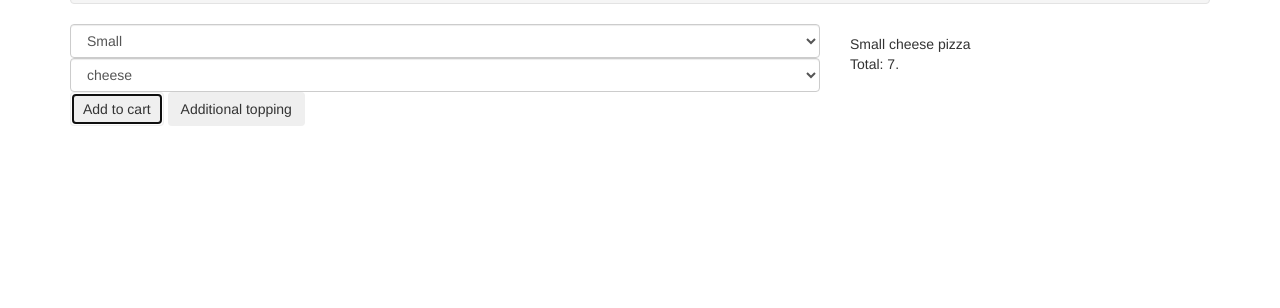
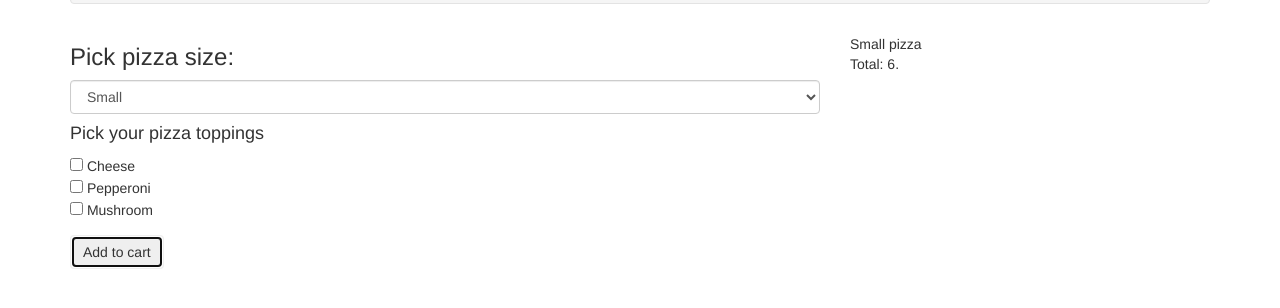
Before and after one commit to philip-putnam/pizza-order, a plain HTML site: page index.html in a window 1280 px wide. Both pictures are taken after a click on the button "Add to cart". Shown: the part 106-414 px from the top of the page. Drawn offline with Linux system fonts and the light colour scheme.

Commit message:
fix bugs add checkbox for toppings

```diff
--- a/index.html
+++ b/index.html
@@ -20,20 +20,21 @@
         <div class="row">
 
           <div class="col-md-8">
+            <h3>Pick pizza size:</h3>
             <select class="form-control" id="user-pizza-size">
               <option>Small</option>
               <option>Medium</option>
               <option>Large</option>
             </select>
 
-            <select class="form-control" id="user-pizza-topping">
-              <option>cheese</option>
-              <option>pepperoni</option>
-              <option>mushroom</option>
-            </select>
+            <div class="form-group">
+              <h4>Pick your pizza toppings</h4>
+              <input type="checkbox" name="user-pizza-toppings" value="cheese"> Cheese<br>
+              <input type="checkbox" name="user-pizza-toppings" value="pepperoni"> Pepperoni<br>
+              <input type="checkbox" name="user-pizza-toppings" value="mushroom"> Mushroom<br>
+            </div>
 
             <button class="btn" id="add-to-cart-button" type="button">Add to cart</button>
-            <button class="btn" id="add-topping-button" type="button">Additional topping</button>
 
           </div>
 
--- a/js/scripts.js
+++ b/js/scripts.js
@@ -62,43 +62,32 @@ Order.prototype.returnOrderInfo = function(pizzaNumber) {
 function displayOrder (userOrderInfo) {
   $(".col-md-4").append(userOrderInfo.pizzaSize + " ");
   userOrderInfo.pizzaToppings.forEach(function(topping) {
-    $(".col-md-4").append(" " + topping + " ");
+    $(".col-md-4").append(" " + topping + ", ");
   })
   $(".col-md-4").append("pizza<br>");
   $(".col-md-4").append("Total: " + userOrderInfo.orderTotal + ".<br>");
 }
 
-
-
 $(document).ready(function() {
+var additionalToppingFieldPopulator = [];
+var toppingsCounter = 0;
 
   $("#add-to-cart-button").click(function() {
     var userOrder = new Order();
     var userPizza = new Pizza();
     var userTopping = [];
     var userPizzaSize = $("#user-pizza-size").val();
-    var userPizzaTopping = $("#user-pizza-topping").val();
-    userTopping.push(userPizzaTopping);
-    if (userPizzaTopping = $("#user-add-topping").val()) {
-      userTopping.push(userPizzaTopping);
-    };
+    $("input:checkbox[name=user-pizza-toppings]:checked").each(function() {
+      userTopping.push($(this).val());
+    })
     userPizza.createPizza(userPizzaSize, userTopping);
     userOrder.addPizzaToOrder(userPizza);
     userOrder.orderPrice();
-    // $(".col-md-4").append(userOrder.pizzas[0].pizzaSize + " " + userOrder.pizzas[0].pizzaToppings[0] + " pizza ");
-    // $(".col-md-4").append("Total: $" + userOrder.orderPrice() + "<br>");
 
     var outputOrder = userOrder.returnOrderInfo(0);
     displayOrder(outputOrder);
+
+    $("#user-add-topping").hide();
   });
 
-  $("#add-topping-button").click(function() {
-    $("#add-to-cart-button").before('<select class="form-control" id="user-add-topping">' +
-                                      '<option>extra cheese</option>' +
-                                      '<option>pepperoni</option>' +
-                                      '<option>mushroom</option>' +
-                                    '</select>');
-  });
-
-
 });
```
